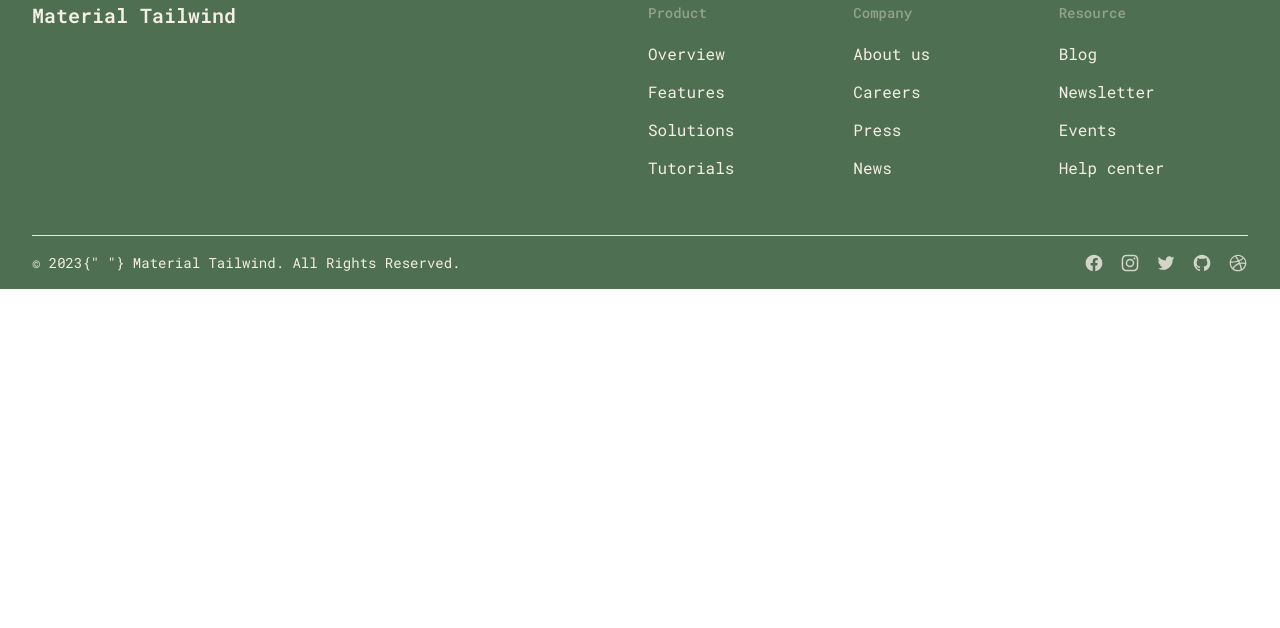
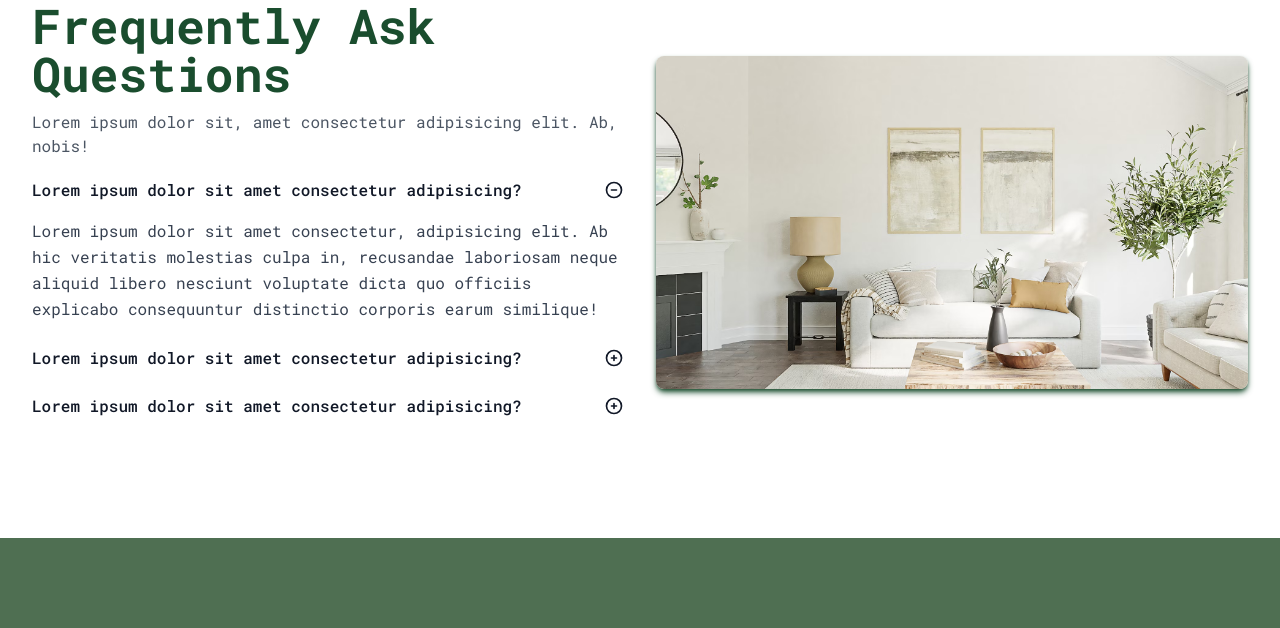
Before and after one commit to rulanugrh/diaksara, a website: page index.html in a window 1280 px wide. Shown: the part 3490-4118 px from the top of the page. Before the commit the page ends 3779 px from the top, so only its background shows below. Drawn offline with Linux system fonts and the light colour scheme.

Commit message:
feat: adding faq section

```diff
--- a/index.html
+++ b/index.html
@@ -293,12 +293,162 @@
         </div>
     </section>
 
+    <section id="faq" class="pt-24 pb-24">
+      <div class="container">
+        <div class="max-w-7xl mx-auto">
+          <div class="flex flex-wrap">
+            <div class="w-full mb-6 lg:w-1/2 px-4">
+              <div class="mb-5">
+                <h1 class="lg:text-5xl font-bold text-lg font-roboto text-darkGreen mb-3">Frequently Ask Questions</h1>
+                <p class="font-roboto font-normal text-base text-gray-600">Lorem ipsum dolor sit, amet consectetur adipisicing elit. Ab, nobis!</p>
+              </div>
+              <div class="space-y-6">
+                <details class="group rounded-lg [&_summary::-webkit-details-marker]:hidden mb-4" open>
+                  <summary class="flex cursor-pointer items-center justify-between gap-1.5 text-gray-900">
+                    <h2 class="font-medium font-roboto">Lorem ipsum dolor sit amet consectetur adipisicing?</h2>
+
+                    <span class="relative size-5 shrink-0">
+                      <svg
+                        xmlns="http://www.w3.org/2000/svg"
+                        class="absolute inset-0 size-5 opacity-100 group-open:opacity-0"
+                        fill="none"
+                        viewBox="0 0 24 24"
+                        stroke="currentColor"
+                        stroke-width="2"
+                      >
+                        <path
+                          stroke-linecap="round"
+                          stroke-linejoin="round"
+                          d="M12 9v3m0 0v3m0-3h3m-3 0H9m12 0a9 9 0 11-18 0 9 9 0 0118 0z"
+                        />
+                      </svg>
+
+                      <svg
+                        xmlns="http://www.w3.org/2000/svg"
+                        class="absolute inset-0 size-5 opacity-0 group-open:opacity-100"
+                        fill="none"
+                        viewBox="0 0 24 24"
+                        stroke="currentColor"
+                        stroke-width="2"
+                      >
+                        <path
+                          stroke-linecap="round"
+                          stroke-linejoin="round"
+                          d="M15 12H9m12 0a9 9 0 11-18 0 9 9 0 0118 0z"
+                        />
+                      </svg>
+                    </span>
+                  </summary>
+
+                  <p class="mt-4 leading-relaxed text-gray-700 font-roboto">
+                    Lorem ipsum dolor sit amet consectetur, adipisicing elit. Ab hic veritatis molestias culpa in,
+                    recusandae laboriosam neque aliquid libero nesciunt voluptate dicta quo officiis explicabo
+                    consequuntur distinctio corporis earum similique!
+                  </p>
+                </details>
+
+                <details class="group rounded-lg [&_summary::-webkit-details-marker]:hidden">
+                  <summary class="flex cursor-pointer items-center justify-between gap-1.5 text-gray-900">
+                    <h2 class="font-medium font-roboto">Lorem ipsum dolor sit amet consectetur adipisicing?</h2>
+
+                    <span class="relative size-5 shrink-0">
+                      <svg
+                        xmlns="http://www.w3.org/2000/svg"
+                        class="absolute inset-0 opacity-100 group-open:opacity-0"
+                        fill="none"
+                        viewBox="0 0 24 24"
+                        stroke="currentColor"
+                        stroke-width="2"
+                      >
+                        <path
+                          stroke-linecap="round"
+                          stroke-linejoin="round"
+                          d="M12 9v3m0 0v3m0-3h3m-3 0H9m12 0a9 9 0 11-18 0 9 9 0 0118 0z"
+                        />
+                      </svg>
+
+                      <svg
+                        xmlns="http://www.w3.org/2000/svg"
+                        class="absolute inset-0 opacity-0 group-open:opacity-100"
+                        fill="none"
+                        viewBox="0 0 24 24"
+                        stroke="currentColor"
+                        stroke-width="2"
+                      >
+                        <path
+                          stroke-linecap="round"
+                          stroke-linejoin="round"
+                          d="M15 12H9m12 0a9 9 0 11-18 0 9 9 0 0118 0z"
+                        />
+                      </svg>
+                    </span>
+                  </summary>
+
+                  <p class="mt-4 leading-relaxed text-gray-700 font-roboto">
+                    Lorem ipsum dolor sit amet consectetur, adipisicing elit. Ab hic veritatis molestias culpa in,
+                    recusandae laboriosam neque aliquid libero nesciunt voluptate dicta quo officiis explicabo
+                    consequuntur distinctio corporis earum similique!
+                  </p>
+                </details>
+
+                <details class="group rounded-lg [&_summary::-webkit-details-marker]:hidden">
+                  <summary class="flex cursor-pointer items-center justify-between gap-1.5 text-gray-900">
+                    <h2 class="font-medium font-roboto">Lorem ipsum dolor sit amet consectetur adipisicing?</h2>
+
+                    <span class="relative size-5 shrink-0">
+                      <svg
+                        xmlns="http://www.w3.org/2000/svg"
+                        class="absolute inset-0 opacity-100 group-open:opacity-0"
+                        fill="none"
+                        viewBox="0 0 24 24"
+                        stroke="currentColor"
+                        stroke-width="2"
+                      >
+                        <path
+                          stroke-linecap="round"
+                          stroke-linejoin="round"
+                          d="M12 9v3m0 0v3m0-3h3m-3 0H9m12 0a9 9 0 11-18 0 9 9 0 0118 0z"
+                        />
+                      </svg>
+
+                      <svg
+                        xmlns="http://www.w3.org/2000/svg"
+                        class="absolute inset-0 opacity-0 group-open:opacity-100"
+                        fill="none"
+                        viewBox="0 0 24 24"
+                        stroke="currentColor"
+                        stroke-width="2"
+                      >
+                        <path
+                          stroke-linecap="round"
+                          stroke-linejoin="round"
+                          d="M15 12H9m12 0a9 9 0 11-18 0 9 9 0 0118 0z"
+                        />
+                      </svg>
+                    </span>
+                  </summary>
+
+                  <p class="mt-4 leading-relaxed text-gray-700 font-roboto">
+                    Lorem ipsum dolor sit amet consectetur, adipisicing elit. Ab hic veritatis molestias culpa in,
+                    recusandae laboriosam neque aliquid libero nesciunt voluptate dicta quo officiis explicabo
+                    consequuntur distinctio corporis earum similique!
+                  </p>
+                </details>
+              </div>
+            </div>
+            <div class="w-full lg:w-1/2 px-4 self-center" align="center">
+              <img src="./img/best-furniture-2.avif" alt="" width="600" class="rounded-lg shadow-md shadow-darkGreen">
+            </div>
+          </div>
+        </div>
+      </div>
+    </section>
     <footer class="relative w-full pt-24 bg-lightGreen font-roboto">
         <div class="w-full px-8 mx-auto max-w-7xl">
           <div class="grid justify-between grid-cols-1 gap-4 md:grid-cols-2">
-            <h5 class="block mb-6 font-roboto text-xl antialiased font-semibold leading-snug tracking-normal text-inherit text-lightCream">
-              Material Tailwind
-            </h5>
+            <h2 class="block mb-6 font-roboto text-2xl antialiased font-semibold leading-snug tracking-normal text-inherit text-lightCream">
+              Gerha
+            </h2>
             <div class="grid justify-between grid-cols-3 gap-4 text-lightCream">
               <ul class="text-lightCream">
                 <p
@@ -396,8 +546,8 @@
             class="flex flex-col items-center justify-center w-full py-4 mt-12 border-t border-blue-gray-50 md:flex-row md:justify-between">
             <p
               class="block mb-4 font-roboto text-sm antialiased font-normal leading-normal text-center text-lightCream md:mb-0">
-              © 2023{" "}
-              <a href="https://material-tailwind.com/">Material Tailwind</a>. All
+              © 2024
+              <a href="https://gerha.vercel.app">Gerha</a>. All
               Rights Reserved.
             </p>
             <div class="flex gap-4 text-lightCream sm:justify-center">
@@ -425,22 +575,8 @@
                   </path>
                 </svg>
               </a>
-              <a href="#"
-                class="block font-roboto text-base antialiased font-light leading-relaxed transition-opacity text-inherit opacity-80 hover:opacity-100">
-                <svg class="w-5 h-5" fill="currentColor" viewBox="0 0 24 24" aria-hidden="true">
-                  <path fill-rule="evenodd"
-                    d="M12 2C6.477 2 2 6.484 2 12.017c0 4.425 2.865 8.18 6.839 9.504.5.092.682-.217.682-.483 0-.237-.008-.868-.013-1.703-2.782.605-3.369-1.343-3.369-1.343-.454-1.158-1.11-1.466-1.11-1.466-.908-.62.069-.608.069-.608 1.003.07 1.531 1.032 1.531 1.032.892 1.53 2.341 1.088 2.91.832.092-.647.35-1.088.636-1.338-2.22-.253-4.555-1.113-4.555-4.951 0-1.093.39-1.988 1.029-2.688-.103-.253-.446-1.272.098-2.65 0 0 .84-.27 2.75 1.026A9.564 9.564 0 0112 6.844c.85.004 1.705.115 2.504.337 1.909-1.296 2.747-1.027 2.747-1.027.546 1.379.202 2.398.1 2.651.64.7 1.028 1.595 1.028 2.688 0 3.848-2.339 4.695-4.566 4.943.359.309.678.92.678 1.855 0 1.338-.012 2.419-.012 2.747 0 .268.18.58.688.482A10.019 10.019 0 0022 12.017C22 6.484 17.522 2 12 2z"
-                    clip-rule="evenodd"></path>
-                </svg>
-              </a>
-              <a href="#"
-                class="block font-roboto text-base antialiased font-light leading-relaxed transition-opacity text-inherit opacity-80 hover:opacity-100">
-                <svg class="w-5 h-5" fill="currentColor" viewBox="0 0 24 24" aria-hidden="true">
-                  <path fill-rule="evenodd"
-                    d="M12 2C6.48 2 2 6.48 2 12s4.48 10 10 10c5.51 0 10-4.48 10-10S17.51 2 12 2zm6.605 4.61a8.502 8.502 0 011.93 5.314c-.281-.054-3.101-.629-5.943-.271-.065-.141-.12-.293-.184-.445a25.416 25.416 0 00-.564-1.236c3.145-1.28 4.577-3.124 4.761-3.362zM12 3.475c2.17 0 4.154.813 5.662 2.148-.152.216-1.443 1.941-4.48 3.08-1.399-2.57-2.95-4.675-3.189-5A8.687 8.687 0 0112 3.475zm-3.633.803a53.896 53.896 0 013.167 4.935c-3.992 1.063-7.517 1.04-7.896 1.04a8.581 8.581 0 014.729-5.975zM3.453 12.01v-.26c.37.01 4.512.065 8.775-1.215.25.477.477.965.694 1.453-.109.033-.228.065-.336.098-4.404 1.42-6.747 5.303-6.942 5.629a8.522 8.522 0 01-2.19-5.705zM12 20.547a8.482 8.482 0 01-5.239-1.8c.152-.315 1.888-3.656 6.703-5.337.022-.01.033-.01.054-.022a35.318 35.318 0 011.823 6.475 8.4 8.4 0 01-3.341.684zm4.761-1.465c-.086-.52-.542-3.015-1.659-6.084 2.679-.423 5.022.271 5.314.369a8.468 8.468 0 01-3.655 5.715z"
-                    clip-rule="evenodd"></path>
-                </svg>
-              </a>
+
+
             </div>
           </div>
         </div>
```
Also changed, not shown: dist/styles.css.
